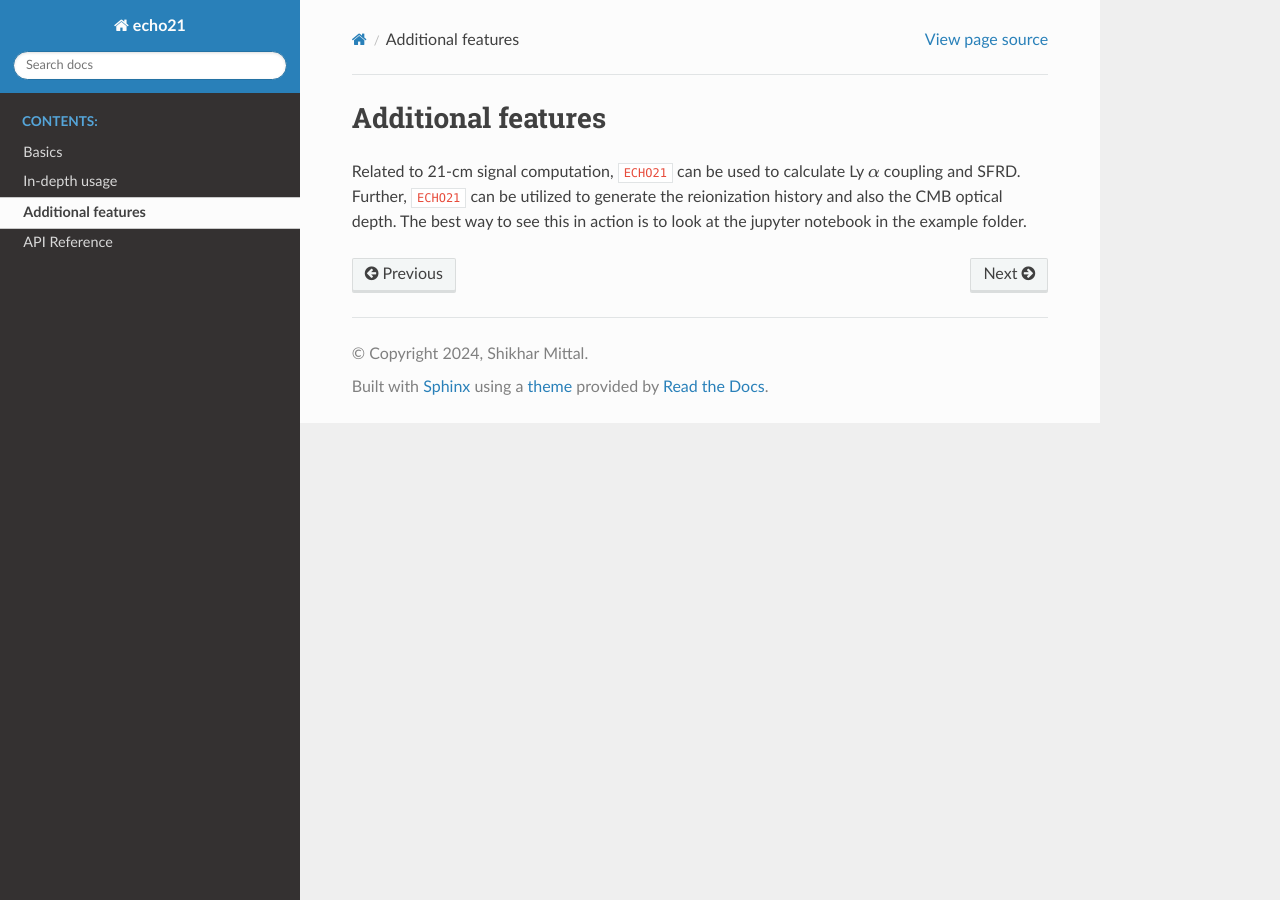
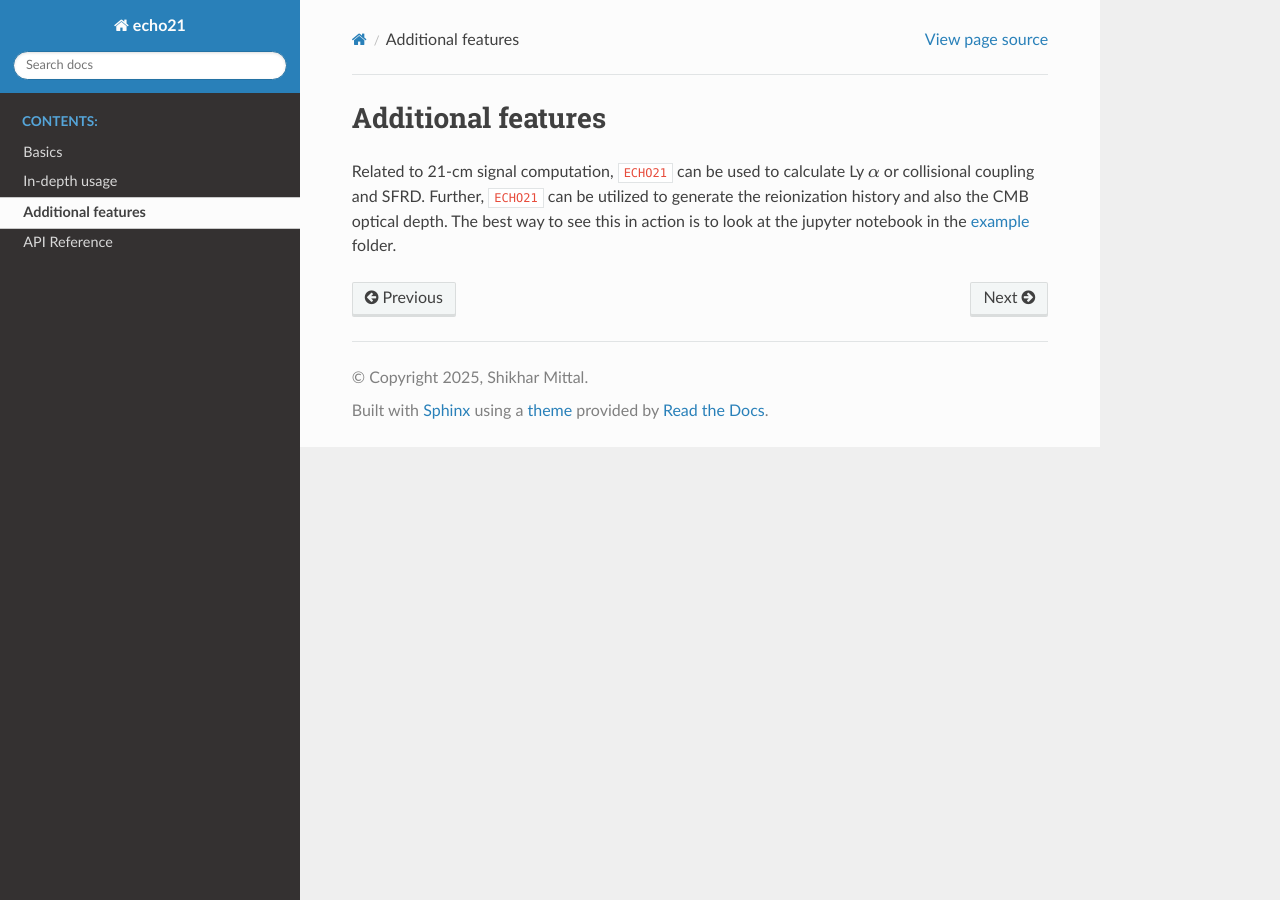
Before and after one commit to shikharmittal04/echo21, a Sphinx documentation site: the page built from docs/add.rst, in a window 1280 px wide. Built offline with Sphinx 7.4.7 and the Read the Docs theme 3.1.0, drawn with Linux system fonts in a browser that asks for light colours.

Commit message:
Correcting version number and copyright year

```diff
--- a/docs/add.rst
+++ b/docs/add.rst
@@ -1,4 +1,4 @@
 Additional features
 -------------------
 
-Related to 21-cm signal computation, ``ECHO21`` can be used to calculate Ly :math:`\alpha` coupling and SFRD. Further, ``ECHO21`` can be utilized to generate the reionization history and also the CMB optical depth. The best way to see this in action is to look at the jupyter notebook in the example folder.
+Related to 21-cm signal computation, ``ECHO21`` can be used to calculate Ly :math:`\alpha` or collisional coupling and SFRD. Further, ``ECHO21`` can be utilized to generate the reionization history and also the CMB optical depth. The best way to see this in action is to look at the jupyter notebook in the `example <https://github.com/shikharmittal04/echo21/tree/master/examples>`_ folder.
--- a/docs/conf.py
+++ b/docs/conf.py
@@ -14,9 +14,9 @@ print(sys.executable)
 # https://www.sphinx-doc.org/en/master/usage/configuration.html#project-information
 
 project = 'echo21'
-copyright = '2024, Shikhar Mittal'
+copyright = '2025, Shikhar Mittal'
 author = 'Shikhar Mittal'
-release = '1.0.0'
+release = '1.0.2'
 
 # -- General configuration ---------------------------------------------------
 # https://www.sphinx-doc.org/en/master/usage/configuration.html#general-configuration
--- a/docs/detexp.rst
+++ b/docs/detexp.rst
@@ -139,7 +139,7 @@ When you run ECHO21 for a single parameter the output folder will contain 9 file
 
 
 
-In case of multiple values of parameter(s), only global signal, redshift, and the text file is generated. When you vary astrophysical parameter(s), then T21.py will be a 7D array. Consider the example in section :ref:`multi`. In this case T21 will be of shape :math:`5\times3\times5\times3\times3\times5\times300` (assuming you did not give your own redshift values. If you did, then in the last dimension, instead of 300 it will be your number of values.). The first dimension will correspond to ``fLy``, second to ``sLy``, third to ``fX``, fourth to ``wX``, fifth to ``fesc``, and sixth to ``Tmin_vir``. The sixth dimension will correspond to ``Tmin_vir`` if you choose the physically-motivated SFRD model, otherwise the sixth dimension will correspond to ``a`` -- relevant to empirically-motivated SFRD. Seventh index corresponds to global signal values. Continuing with the example in section :ref:`multi`, suppose you want to access the global signal corresponding to :math:`f_{\mathrm{Ly}} = 10^{-1}`, :math:`s = 1`, :math:`f_{\mathrm{X}}=10^2`, :math:`w=0`, :math:`f_{\mathrm{esc}}=1`, and min (:math:`T_{\mathrm{vir}}=10^5\,` K), then should do
+In case of multiple values of parameter(s), only global signal, redshift, and the text file is generated. When you vary astrophysical parameter(s), then T21.py will be a 7D array. Consider the example in section :ref:`multi`. In this case T21 will be of shape :math:`5\times3\times5\times3\times3\times5\times300` (assuming you did not give your own redshift values. If you did, then in the last dimension, instead of 300 it will be your number of values.). The first dimension will correspond to ``fLy``, second to ``sLy``, third to ``fX``, fourth to ``wX``, fifth to ``fesc``, and sixth to ``Tmin_vir``. The sixth dimension will correspond to ``Tmin_vir`` if you choose the physically-motivated SFRD model, otherwise the sixth dimension will correspond to ``a`` -- relevant to empirically-motivated SFRD. Seventh index corresponds to global signal values. Continuing with the example in section :ref:`multi`, suppose you want to access the global signal corresponding to :math:`f_{\mathrm{Ly}} = 10^{-1}`, :math:`s = 1`, :math:`f_{\mathrm{X}}=10^2`, :math:`w=0`, :math:`f_{\mathrm{esc}}=1`, and min (:math:`T_{\mathrm{vir}})=10^5\,` K, then you should do
 
 .. code:: python
 
```
